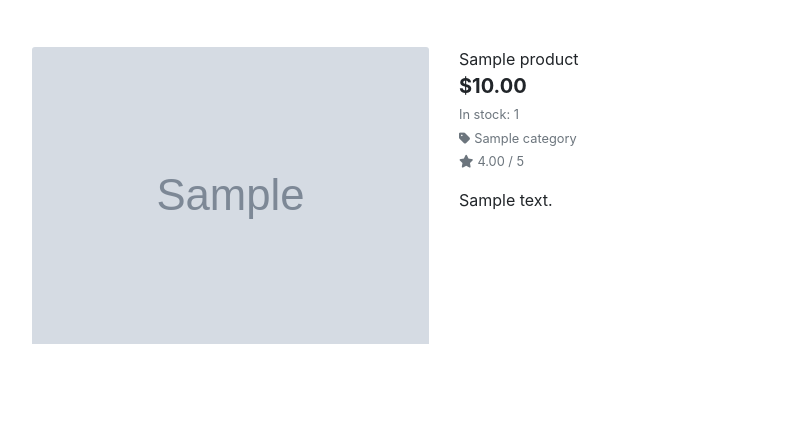
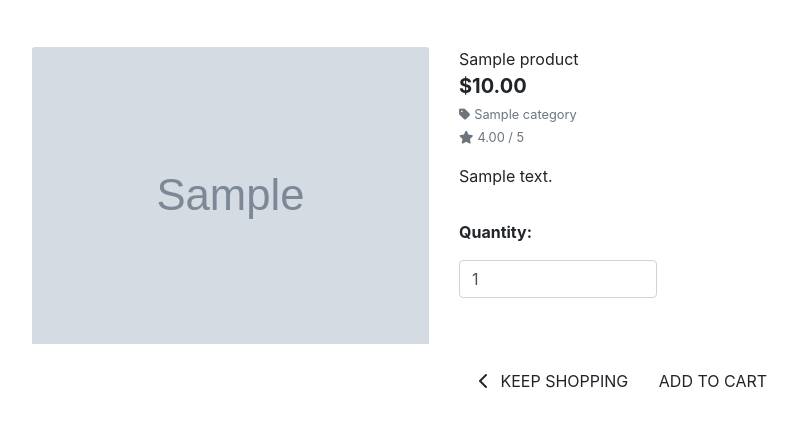
Before and after one commit to Jaredslocker21/organic_cat, a Django app: page /products/1/ in a window 1280 px wide. Shown: the part 165-592 px from the top of the page, without its empty margins (196-994 px from the left). Run offline with Django 3.2, Linux system fonts and the light colour scheme; tables that the repository leaves empty hold one stand-in row (values such as "Sample post"); grey boxes marked "Sample" are stand-in pictures; some libraries are stand-ins or nearby versions.

Commit message:
add to cart form in product detail.html

```diff
--- a/products/templates/products/product_detail.html
+++ b/products/templates/products/product_detail.html
@@ -17,11 +17,11 @@
                 <div class="image-container my-5">
                     {% if product.image %}
                         <a href="{{ product.image.url }}" target="_blank">
-                            <img class="card-img-top img-fluid" src="{{ product.image.url }}" alt="{{ alt_tag }}">
+                            <img class="card-img-top img-fluid" src="{{ product.image.url }}" alt="{{ product.name }}">
                         </a>
                         {% else %}
                         <a href="">
-                            <img class="card-img-top img-fluid" src="{{ MEDIA_URL }}noimage.png" alt="{{ alt_tag }}">
+                            <img class="card-img-top img-fluid" src="{{ MEDIA_URL }}noimage.png" alt="{{ product.name }}">
                         </a>
                     {% endif %}
                 </div>
@@ -30,7 +30,6 @@
                 <div class="product-details-container mb-5 mt-md-5">
                     <p class="mb-0">{{ product.name }}</p>
                     <p class="lead mb-0 text-left font-weight-bold">${{ product.price }}</p>
-                    <small class="text-muted">In stock: {{ product.inventory }}</small>
                     {% if product.category %}
                     <p class="small mt-1 mb-0">
                         <a class="text-muted" href="{% url 'products' %}?category={{ product.category.name }}">
@@ -43,11 +42,33 @@
                     {% else %}
                         <small class="text-muted">No Rating</small>
                     {% endif %}
-                    {% if request.user.is_superuser %}
-                        <small class="ml-3">
-                            <a href="">Edit</a> |
-                            <a class="text-danger" href="">Delete</a>
-                        </small>
-                    {% endif %}
                     <p class="mt-3">{{ product.description }}</p>
+                    <form class="form" action="" method="POST">
+                        {% csrf_token %}
+                        <div class="form-row">
+                            <div class="col-12">
+                                <p class="mt-3"><strong>Quantity:</strong></p>
+                                <div class="form-group w-50">
+                                    <div class="input-group">
+                                        <input class="form-control qty_input" type="number" name="quantity" value="1" min="1" max="99" data-item_id="{{ product.id }}" id="id_qty_{{ product.id }}">
+                                    </div>
+                                </div>
+                            </div>
+
+                            <div class="col-12">
+                                <a href="{% url 'products' %}" class="btn btn-outline-black rounded-0 mt-5">
+                                    <span class="icon">
+                                        <i class="fas fa-chevron-left"></i>
+                                    </span>
+                                    <span class="text-uppercase">Keep Shopping</span>
+                                </a>
+                                <input type="submit" class="btn btn-black rounded-0 text-uppercase mt-5" value="Add to Cart">
+                            </div>
+                            <input type="hidden" name="redirect_url" value="{{ request.path }}">
+                        </div>
+                    </form>
+                </div>
+            </div>
+        </div>
+    </div>
 {% endblock %}
```
